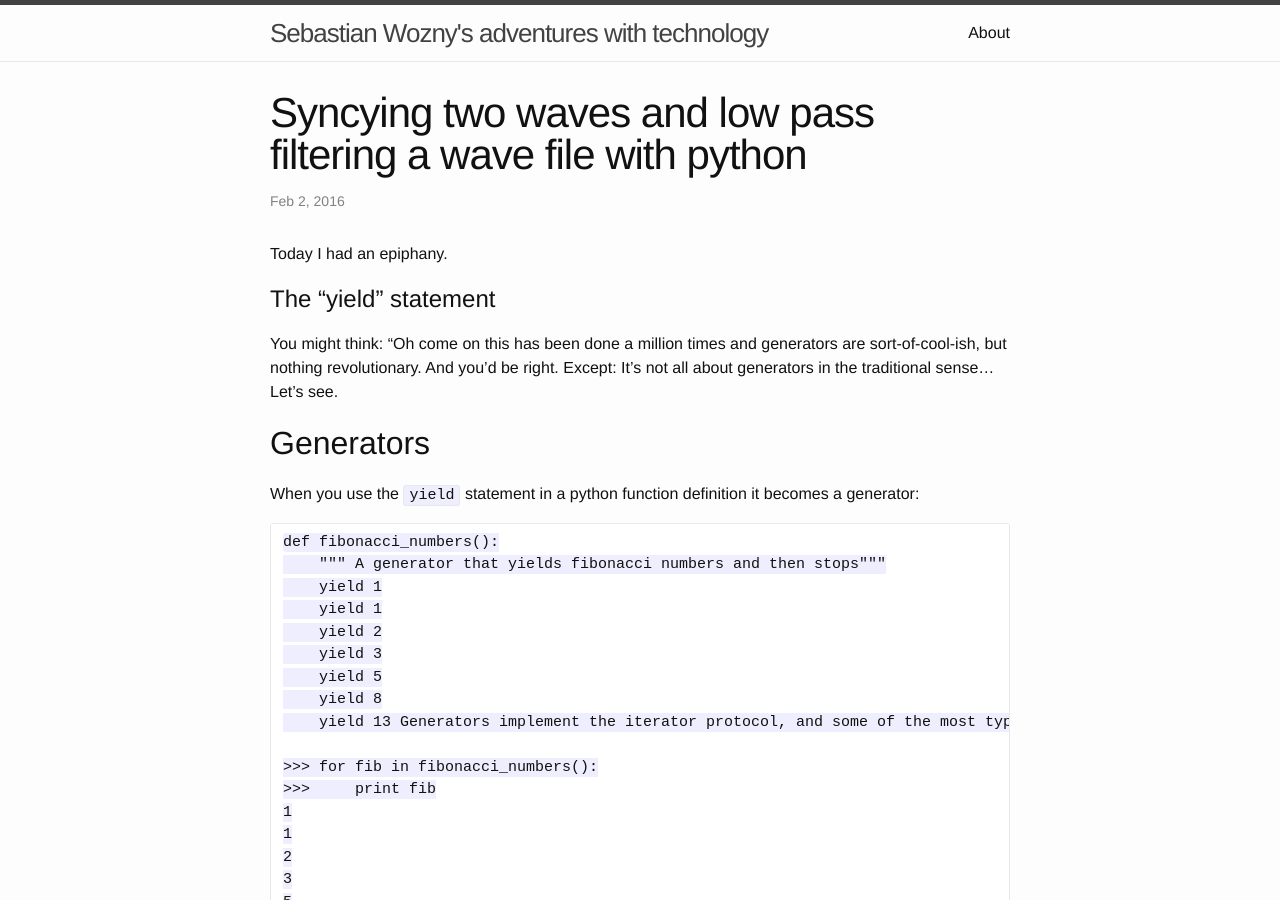
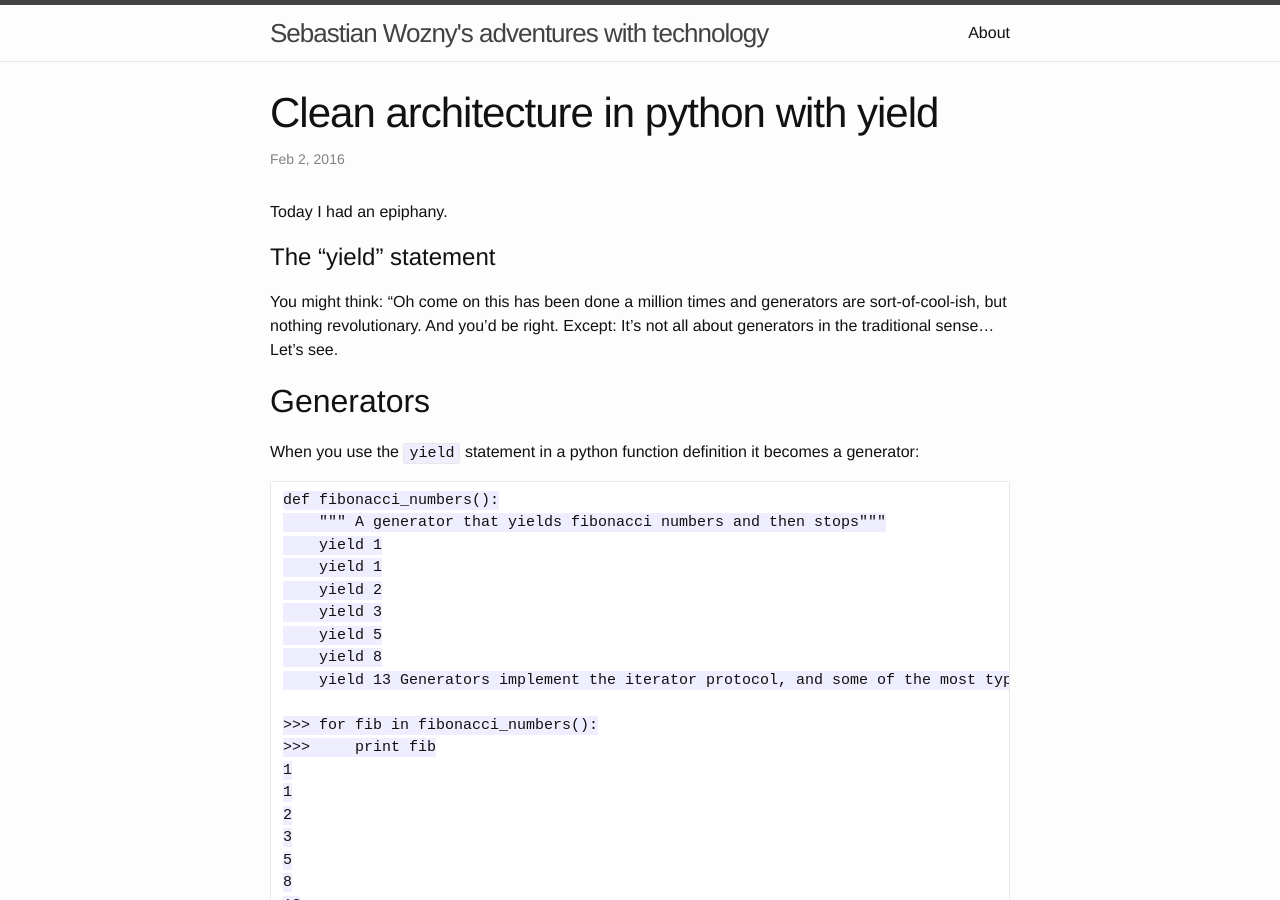
Before and after one commit to arpheno/arpheno.github.io, a Jekyll site: the page built from _posts/2016-2-2-Yield for clean architecture.markdown, in a window 1280 px wide and 900 px high. Built offline with Jekyll 4.4.1, drawn with Linux system fonts in a browser that asks for light colours.

Commit message:
New post

```diff
--- a/_posts/2016-2-2-Yield for clean architecture.markdown
+++ b/_posts/2016-2-2-Yield for clean architecture.markdown
@@ -1,6 +1,6 @@
 ---
 layout: post
-title:  "Syncying two waves and low pass filtering a wave file with python"
+title:  "Clean architecture in python with yield"
 date:   2016-2-2 14:43:18
 categories: python clean-architecture coroutines generators yield
 ---
```
